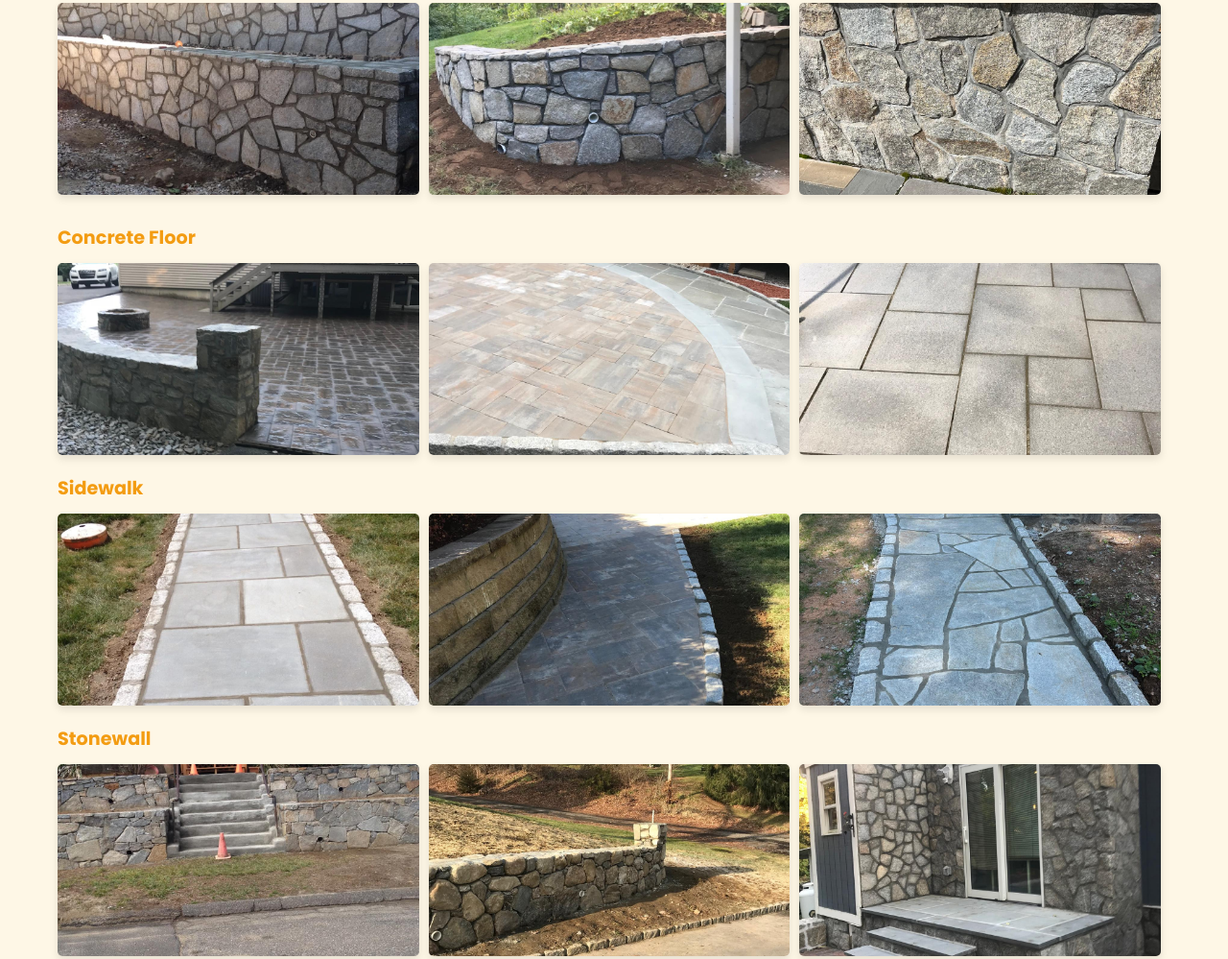
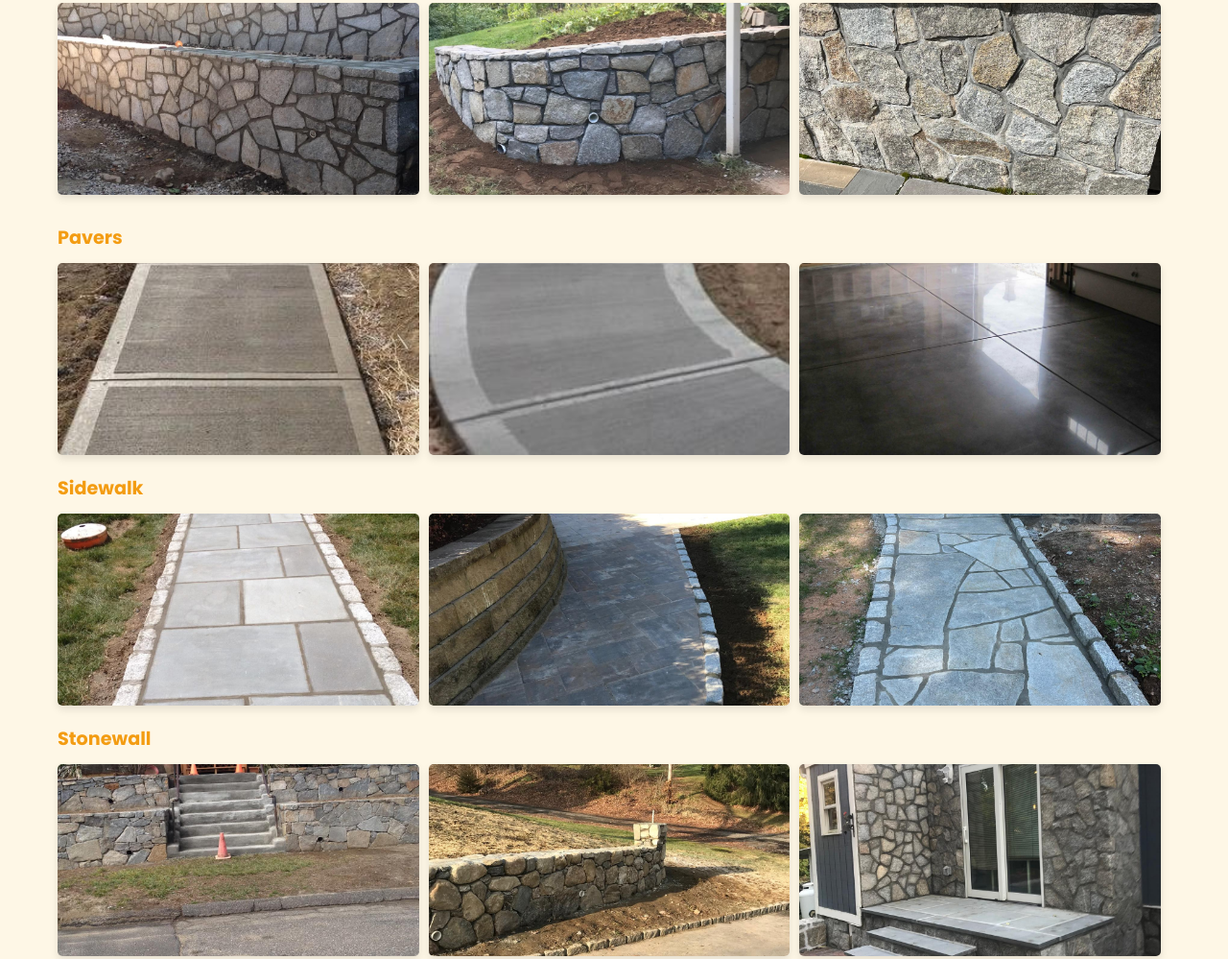
Before and after one commit to nickismasonry969/mywebsite, a plain HTML site: page index.html in a window 1280 px wide. Shown: the part 1638-2637 px from the top of the page at 96% size. Drawn offline with nearby package versions, Linux system fonts and the light colour scheme.

Commit message:
Update index.html

```diff
--- a/index.html
+++ b/index.html
@@ -316,12 +316,20 @@
             <!-- Repairs -->
             <div class="service-category">
 
-
+<!--
                 <h4>Concrete Floor </h4>
                 <div class="image-gallery">
                     <img src="Images/Repairs/concrete floor repair/1.jpg" alt="concrete floor repair 1">
                     <img src="Images/Repairs/concrete floor repair/2.jpg" alt="concrete floor repair 2">
                     <img src="Images/Repairs/concrete floor repair/3.jpg" alt="concrete floor repair 3">
+                </div>
+            -->
+
+                <h4>Pavers </h4>
+                <div class="image-gallery">
+                    <img src="Images/Repairs/Pavers/1.jpg" alt="Pavers 1">
+                    <img src="Images/Repairs/Pavers/2.jpg" alt="Pavers 2">
+                    <img src="Images/Repairs/Pavers/3.jpg" alt="Pavers 3">
                 </div>
 
                 <h4>Sidewalk </h4>
@@ -349,13 +357,14 @@
                     <img src="Images/Snow Plowing/Commercial/2.jpg" alt="Commercial 2">
                     <img src="Images/Snow Plowing/Commercial/3.jpg" alt="Commercial 3">
                 </div>
-
+ <!--
                 <h4>Removal</h4>
                 <div class="image-gallery">
                     <img src="Images/Snow Plowing/Removal/1.jpg" alt="Removal 1">
                     <img src="Images/Snow Plowing/Removal/2.jpg" alt="Removal 2">
                     <img src="Images/Snow Plowing/Removal/3.jpg" alt="Removal 3">
                 </div>
+            -->
             </div>
 
             <!-- Stucco -->
```
